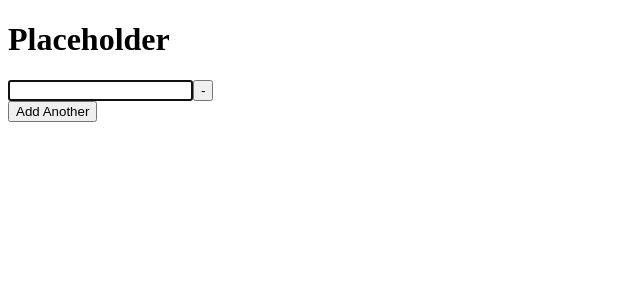
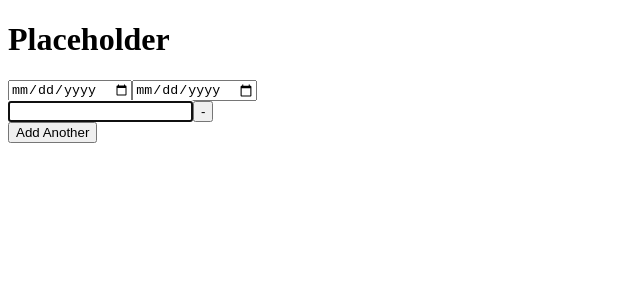
Before and after one commit to OrdinarilySam/deadline-divider-js, a React (Vite) app: page / in a window 1280 px wide. Shown: the top 300 px of the page, without its empty margins (0-640 px from the left). Built offline with nearby package versions, Linux system fonts and the light colour scheme.

Commit message:
Added datefield

```diff
--- a/src/App.jsx
+++ b/src/App.jsx
@@ -1,14 +1,20 @@
 import { useState } from 'react'
 import FieldBox from './components/FieldBox'
+import DateField from './components/DateField'
 import './App.css'
 
 function App() {
 
   const [values, setValues] = useState([])
+  const [dates, setDates] = useState([])
 
   return (
     <div>
       <h1>Placeholder</h1>
+      <DateField
+        dates={dates}
+        setDates={setDates}
+      />
       <FieldBox
         setValues={setValues}
       />
--- /dev/null
+++ b/src/components/DateField.jsx
@@ -0,0 +1,11 @@
+
+
+
+export default function DateField(){
+    return (
+        <div>
+            <input type="date" />
+            <input type="date" />
+        </div>
+    )
+}
```
